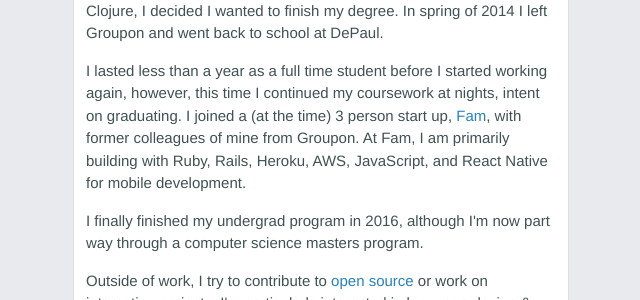
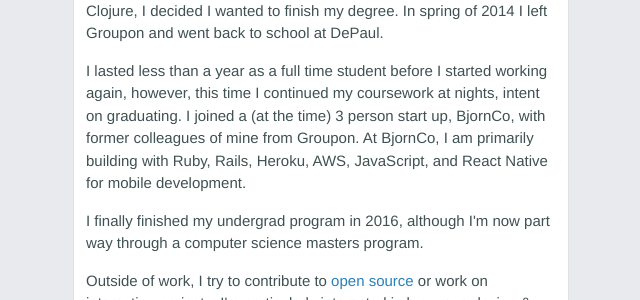
Before and after one commit to benjreinhart/benjreinhart.github.com, a Jekyll site: the page built from index.html, in a window 1280 px wide. Shown: the part 209-509 px from the top of the page, without its empty margins (319-959 px from the left). Built offline with Jekyll 4.4.1, drawn with Linux system fonts in a browser that asks for light colours; nearby versions of some CDN libraries.

Commit message:
Some wording

```diff
--- a/index.html
+++ b/index.html
@@ -65,7 +65,7 @@ layout: home
     </p>
 
     <p>
-      I lasted less than a year as a full time student before I started working again, however, this time I continued my coursework at nights, intent on graduating. I joined a (at the time) 3 person start up, <a href="https://getfam.com">Fam</a>, with former colleagues of mine from Groupon. At Fam, I am primarily building with Ruby, Rails, Heroku, AWS, JavaScript, and React Native for mobile development.
+      I lasted less than a year as a full time student before I started working again, however, this time I continued my coursework at nights, intent on graduating. I joined a (at the time) 3 person start up, BjornCo, with former colleagues of mine from Groupon. At BjornCo, I am primarily building with Ruby, Rails, Heroku, AWS, JavaScript, and React Native for mobile development.
     </p>
 
     <p>
```
